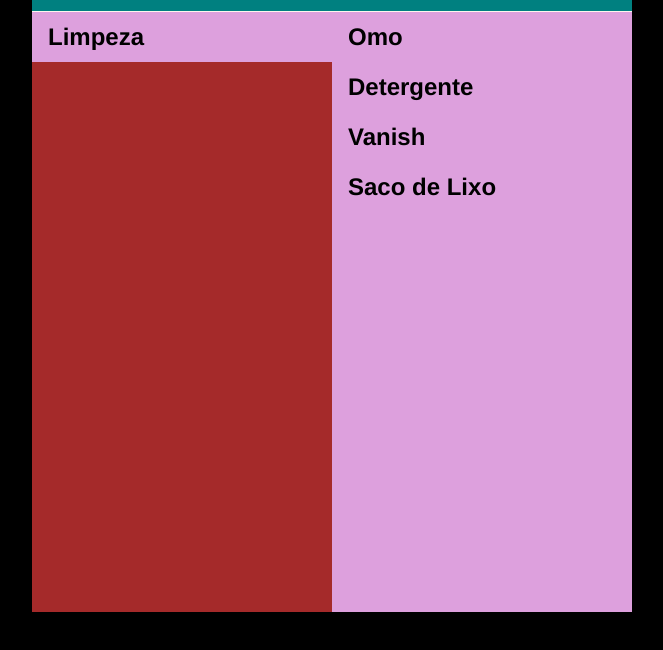
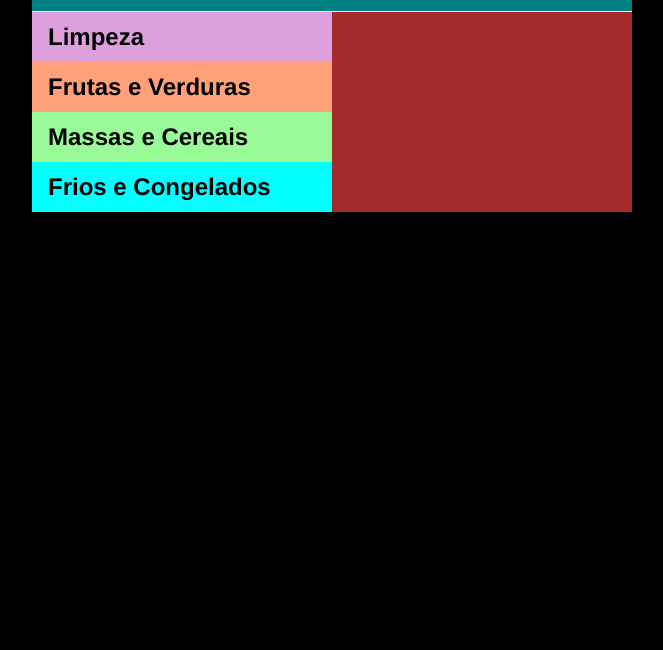
Before and after one commit to rdallastra/Compras, a plain HTML site: page index.html in a window 1280 px wide. Shown: the part 38-688 px from the top of the page, without its empty margins (308-971 px from the left). Drawn offline with nearby package versions, Linux system fonts and the light colour scheme.

Commit message:
Basic interface loaded from stub JSON

```diff
--- a/index.html
+++ b/index.html
@@ -12,7 +12,6 @@
   <div class='wrapper'>
     <nav>
       <h2>Compras</h2>
-
       <ul>
         <li>Menu1</li>
         <li>Menu2</li>
@@ -21,33 +20,9 @@
     <div class='spacer'>
     </div>
     <main>
-      <div class='group-container'>
-<!--        <div class='group cell limp'>
-          <h3>Limpeza</h3>
-        </div>
-        <div class='group cell frut'>
-          <h3>Frutas e Verduras</h3>
-        </div>
-        <div class='group cell mass'>
-          <h3>Massas e Cereais</h3>
-        </div>
-        <div class='group cell frio'>
-          <h3>Frios e Congelados</h3>
-        </div>-->
+      <div class='column-container groups'>
       </div>
-      <div class='item-container limp'>
-        <div class='item cell'>
-          <h3>Omo</h3>
-        </div>
-        <div class='item cell'>
-          <h3>Detergente</h3>
-        </div>
-        <div class='item cell'>
-          <h3>Vanish</h3>
-        </div>
-        <div class='item cell'>
-          <h3>Saco de Lixo</h3>
-        </div>
+      <div class='column-container items'>
       </div>
     </main>
 
--- a/main.js
+++ b/main.js
@@ -1,8 +1,7 @@
-/* global $ */
-
 const produtos = [
   { cor: 'Plum',
     nome: 'Limpeza',
+    id: 'Limpeza',
     items: ['Omo',
       'Veja',
       'Vanish',
@@ -12,6 +11,7 @@ const produtos = [
       'Álcool'] },
   { cor: 'LightSalmon',
     nome: 'Frutas e Verduras',
+    id: 'Frutas_e_Verduras',
     items: ['Cebola',
       'Tomate',
       'Aspargos',
@@ -23,6 +23,7 @@ const produtos = [
       'Abacate'] },
   { cor: 'PaleGreen',
     nome: 'Massas e Cereais',
+    id: 'Massas_e_Cereais',
     items: ['Arroz',
       'Kome',
       'Macarrão',
@@ -31,6 +32,7 @@ const produtos = [
       'Massa de Tomate'] },
   { cor: 'Aqua',
     nome: 'Frios e Congelados',
+    id: 'Frios_e_Congelados',
     items: ['Presunto',
       'Peito de Peru',
       'Mussarela',
@@ -43,13 +45,24 @@ const produtos = [
       'Suco de Uva'] }
 ];
 
-//  $('.group-container').append('<div class="group cell limp"></div>');
-//  produtos.forEach(grupo => {
-for (let i = 0; i < produtos.length; i++) {
-  let grupo = produtos[i];
-  $('.group-container').append('<div class="group cell" id="' + grupo.nome +
-                                '"></div>');
-  console.log('ready: ' + grupo.nome);
-  $('#' + grupo.nome).append('<h3>' + grupo.nome + '</h3>');
-  $('#' + grupo.nome).css('background-color', grupo.cor);
-}
+/* variable used to store text to append as html */
+let htmlToAppend = '';
+const $groups = $('.groups');
+const $items = $('.items');
+
+/* Build the groups according to the json informed */
+produtos.forEach(grupo => {
+  htmlToAppend = '<div class="group cell" id="' + grupo.id + '">';
+  htmlToAppend += '<h3>' + grupo.nome + '</h3></div>';
+  $groups.append(htmlToAppend);
+  /* add the style id background color rule for each group */
+  $('html > head').append('<style>#' + grupo.id +
+    ' { background-color: ' + grupo.cor + ' }');
+  grupo.items.forEach(item => {
+    htmlToAppend = '<div class="item cell" id="' + grupo.id + '">';
+    htmlToAppend += '<h3>' + item + '</h3></div>';
+    $items.append(htmlToAppend);
+  });
+});
+
+$('.item').hide();
--- a/style.css
+++ b/style.css
@@ -57,16 +57,12 @@ main {
   height: 50px;
 }
 
-.group-container {
+.column-container {
   width: 50%;
-  height: 600px;
+/*  height: 600px;*/
   display: flex;
   flex-direction: column;
-  overflow: scroll;
-}
-
-.group {
-
+/*  overflow: scroll;*/
 }
 
 .cell {
@@ -86,28 +82,6 @@ main {
   font-weight: bold;
 }
 
-.limp {
-  background-color: Plum;
-}
-
-.frut {
-  background-color: LightSalmon;
-}
-
-.mass {
-  background-color: PaleGreen;
-}
-
-.frio {
-  background-color: Aqua;
-}
-
-.item-container {
-  width: 50%;
-  height: 600px;
-  overflow: scroll;
-}
-
 .item {
 
 }
```
